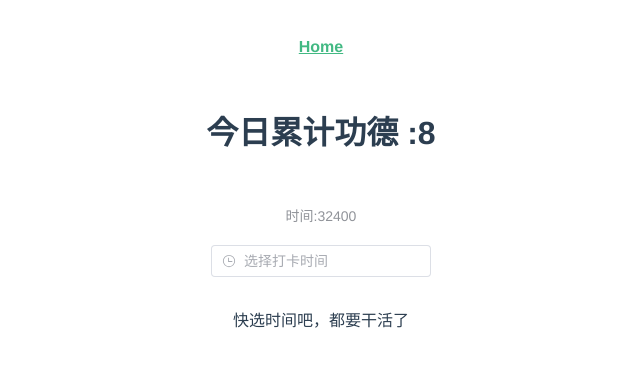
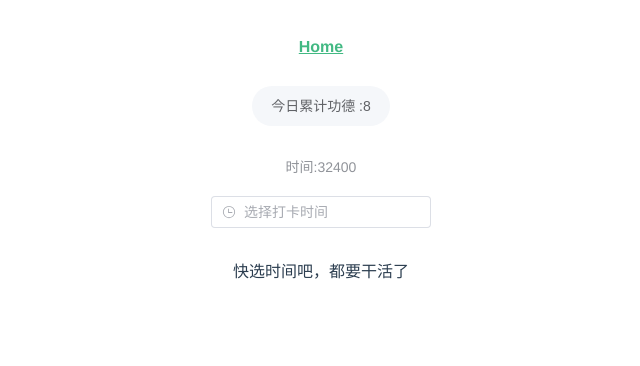
Before and after one commit to 1138306694/demo1, a Vue app: page /#/ in a window 1280 px wide. Shown: the top 366 px of the page, without its empty margins (319-959 px from the left). Built offline with nearby package versions, Linux system fonts and the light colour scheme.

Commit message:
渲染功德

```diff
--- a/components.d.ts
+++ b/components.d.ts
@@ -8,7 +8,9 @@ export {}
 declare module '@vue/runtime-core' {
   export interface GlobalComponents {
     CountDown: typeof import('./src/components/CountDown.vue')['default']
+    ElButton: typeof import('element-plus/es')['ElButton']
     ElDatePicker: typeof import('element-plus/es')['ElDatePicker']
+    ElTooltip: typeof import('element-plus/es')['ElTooltip']
     HelloWorld: typeof import('./src/components/HelloWorld.vue')['default']
     RouterLink: typeof import('vue-router')['RouterLink']
     RouterView: typeof import('vue-router')['RouterView']
--- a/src/views/HomeView.vue
+++ b/src/views/HomeView.vue
@@ -1,7 +1,11 @@
 <template>
   <div id="top" @click="count1(2)">
     <div class="about">
-      <h1>今日累计功德 :{{ count }}</h1>
+      <el-tooltip content="功 · 德 · 加 · 倍" effect="customized">
+        <el-button size="large" text="true" bg="true" round="true"
+          >今日累计功德 :{{ count }}</el-button
+        >
+      </el-tooltip>
     </div>
   </div>
   <div id="but" @click="count1(1)">
@@ -99,3 +103,16 @@ export default {
   margin-bottom: 20px;
 }
 </style>
+
+<style>
+.el-popper.is-customized {
+  /* Set padding to ensure the height is 32px */
+  padding: 6px 12px;
+  background: linear-gradient(90deg, rgb(159, 229, 151), rgb(204, 229, 129));
+}
+
+.el-popper.is-customized .el-popper__arrow::before {
+  background: linear-gradient(45deg, #b2e68d, #bce689);
+  right: 0;
+}
+</style>
```
